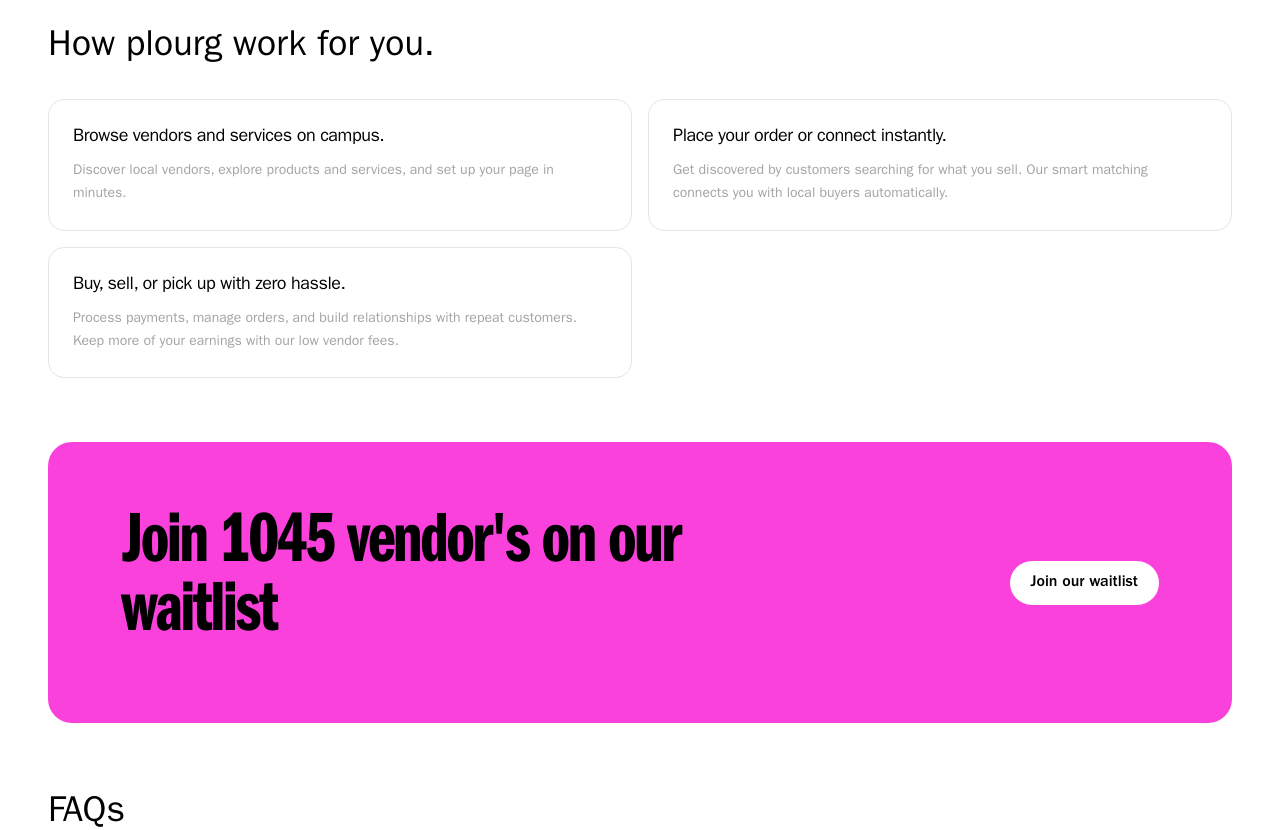
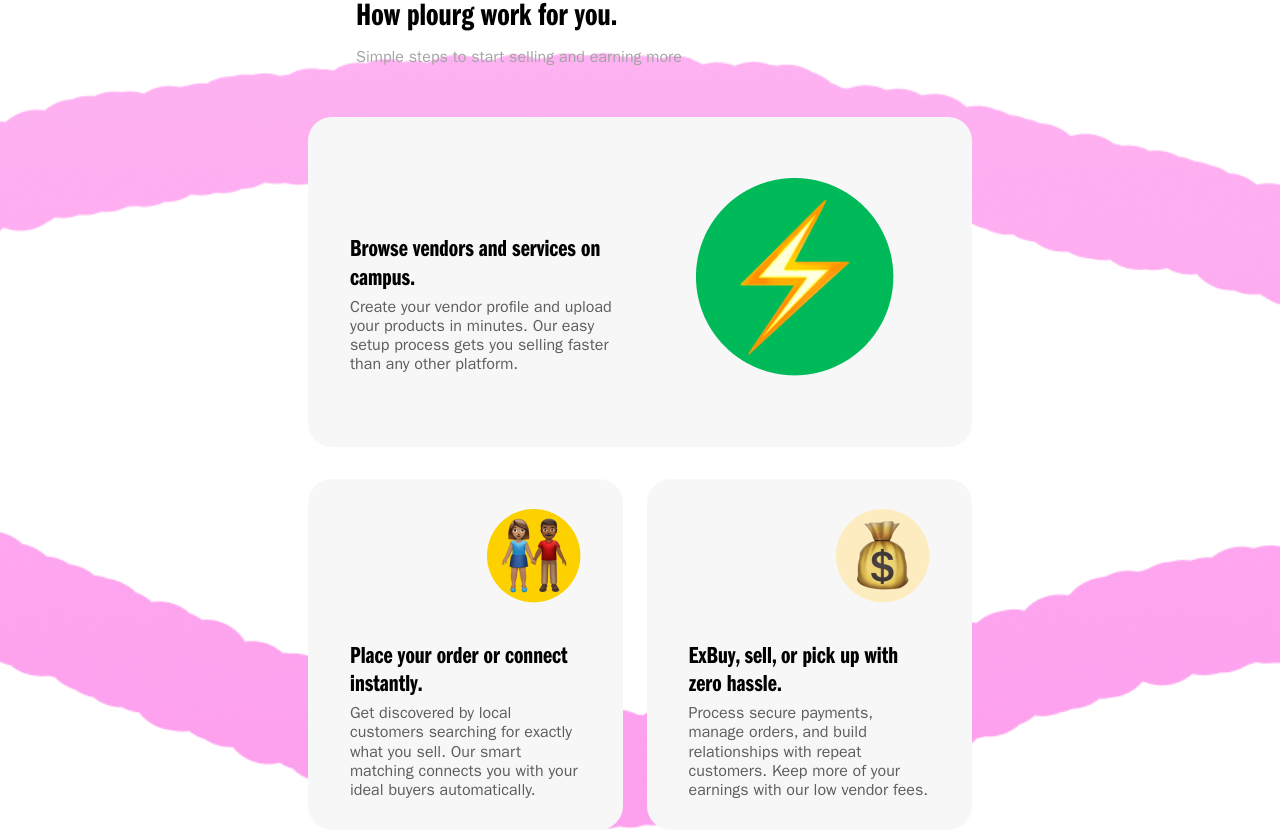
Before and after one commit to Victorola-coder/Plourg, a Next.js app: page / in a window 1280 px wide. Shown: the part 2453-3283 px from the top of the page. Built offline with nearby package versions, Linux system fonts and the light colour scheme.

Commit message:
refactor: remove HowItWorks component and update Features section layout with new content and styling

```diff
--- a/app/components/organisms/features.tsx
+++ b/app/components/organisms/features.tsx
@@ -4,6 +4,7 @@ export default function Features() {
       className="px-[308px] min-h-[400px] bg-cover bg-center bg-no-repeat rounded-[24px]"
       style={{ backgroundImage: "url('/images/feat.png')" }}
     >
+      <div>
         <div className="p-8 md:p-12">
           <div className="max-w-[500px]">
             <h3 className="font-franklin font-semibold text-h2 text-ink mb-4">
@@ -15,7 +16,7 @@ export default function Features() {
           </div>
         </div>
 
-      <div className="bg-[#F7F7F7] rounded-[24px] pl-[42px] pr-[77.7px] pt-[61px] pb-[70.63px] flex flex-row items-center justify-between">
+        <div className="bg-[#F7F7F7] rounded-[24px] pl-[42px] pr-[77.7px] pt-[61px] pb-[70.63px] flex flex-row items-end justify-between">
           <div>
             <h3 className="font-franklin font-semibold text-[24px] leading-[120%] tracking-[-3%] text-ink mb-1">
               Early Access
@@ -49,7 +50,7 @@ export default function Features() {
           <div className="bg-[#F7F7F7] rounded-[24px] flex flex-col gap-[41.67px] px-[42px] pt-[30px] pb-[111px]">
             <figure className="self-end">
               <img
-              src="/images/home.png"
+                src="/images/wow.png"
                 draggable={false}
                 alt="Shape the Platform"
               />
@@ -64,6 +65,77 @@ export default function Features() {
             </div>
           </div>
         </div>
+      </div>
+
+      {/* how it works */}
+      <div>
+        <div className="p-8 md:p-12">
+          <div className="max-w-[500px]">
+            <h3 className="font-franklin font-semibold text-h2 text-ink mb-4">
+              How plourg work for you.
+            </h3>
+            <p className="font-franklin font-normal text-[16px] leading-[120%] tracking-[-2%] text-ink-muted">
+              Simple steps to start selling and earning more
+            </p>
+          </div>
+        </div>
+
+        <div className="bg-[#F7F7F7] rounded-[24px] pl-[42px] pr-[77.7px] pt-[61px] pb-[70.63px] flex flex-row items-end justify-between">
+          <div>
+            <h3 className="max-w-[294px] font-franklin font-semibold text-[24px] leading-[120%] tracking-[-3%] text-ink mb-1">
+              Browse vendors and services on campus.
+            </h3>
+            <p className="max-w-[281px] text-[#5C5C5C] font-normal text-[16px] leading-[120%] tracking-[-2%]">
+              Create your vendor profile and upload your products in minutes.
+              Our easy setup process gets you selling faster than any other
+              platform.
+            </p>
+          </div>
+          <figure>
+            <img src="/images/light.png" draggable={false} alt="Early Access" />
+          </figure>
+        </div>
+        <div className="mt-[32px] flex flex-row items-center gap-[24px] justify-center">
+          <div className="bg-[#F7F7F7] rounded-[24px] flex flex-col gap-[41.67px] px-[42px] pt-[30px] pb-[28px]">
+            <figure className="self-end">
+              <img
+                src="/images/join.png"
+                draggable={false}
+                alt="Join the Waitlist"
+              />
+            </figure>
+            <div>
+              <h3 className="max-w-[294px] font-franklin font-semibold text-[24px] leading-[120%] tracking-[-3%] text-ink mb-1">
+                Place your order or connect instantly.
+              </h3>
+              <p className="max-w-[294px] text-[#5C5C5C] font-normal text-[16px] leading-[120%] tracking-[-2%]">
+                Get discovered by local customers searching for exactly what you
+                sell. Our smart matching connects you with your ideal buyers
+                automatically.
+              </p>
+            </div>
+          </div>
+          <div className="bg-[#F7F7F7] rounded-[24px] flex flex-col gap-[41.67px] px-[42px] pt-[30px] pb-[28px]">
+            <figure className="self-end">
+              <img
+                src="/images/money.png"
+                draggable={false}
+                alt="Shape the Platform"
+              />
+            </figure>
+            <div>
+              <h3 className="max-w-[308px] font-franklin font-semibold text-[24px] leading-[120%] tracking-[-3%] text-ink mb-1">
+                ExBuy, sell, or pick up with zero hassle.
+              </h3>
+              <p className="max-w-[308px] text-[#5C5C5C] font-normal text-[16px] leading-[120%] tracking-[-2%]">
+                Process secure payments, manage orders, and build relationships
+                with repeat customers. Keep more of your earnings with our low
+                vendor fees.
+              </p>
+            </div>
+          </div>
+        </div>
+      </div>
     </section>
   );
 }
--- a/app/components/organisms/how-it-works.tsx
+++ /dev/null
@@ -1,25 +0,0 @@
-import StepCard from "../molecules/step-card";
-
-export default function HowItWorks() {
-  return (
-    <section className="mx-[20px] md:mx-[48px] my-[64px]">
-      <h2 className="text-[#000000] font-franklin text-[28px] md:text-[36px] mb-6">
-        How plourg work for you.
-      </h2>
-      <div className="grid md:grid-cols-2 gap-4">
-        <StepCard
-          title="Browse vendors and services on campus."
-          description="Discover local vendors, explore products and services, and set up your page in minutes."
-        />
-        <StepCard
-          title="Place your order or connect instantly."
-          description="Get discovered by customers searching for what you sell. Our smart matching connects you with local buyers automatically."
-        />
-        <StepCard
-          title="Buy, sell, or pick up with zero hassle."
-          description="Process payments, manage orders, and build relationships with repeat customers. Keep more of your earnings with our low vendor fees."
-        />
-      </div>
-    </section>
-  );
-}
--- a/app/components/organisms/index.ts
+++ b/app/components/organisms/index.ts
@@ -2,5 +2,4 @@ export { default as Hero } from "./hero";
 export { default as FAQs } from "./faqs";
 export { default as Features } from "./features";
 export { default as CTAWaitlist } from "./cta-waitlist";
-export { default as HowItWorks } from "./how-it-works";
 export { default as WaitlistSection } from "./waitlist-section";
--- a/app/page.tsx
+++ b/app/page.tsx
@@ -3,7 +3,6 @@ import {
   FAQs,
   Features,
   CTAWaitlist,
-  HowItWorks,
   WaitlistSection,
 } from "./components/organisms";
 import { Header, Footer } from "./components/atoms";
@@ -15,7 +14,6 @@ export default function Page() {
       <Hero />
       <WaitlistSection />
       <Features />
-      <HowItWorks />
       <CTAWaitlist />
       <FAQs />
       <Footer />
```
Also changed, not shown: public/images/join.png (added), public/images/money.png (added). Lines whose indentation alone changed are shown as unchanged.
